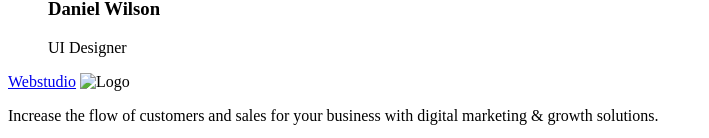
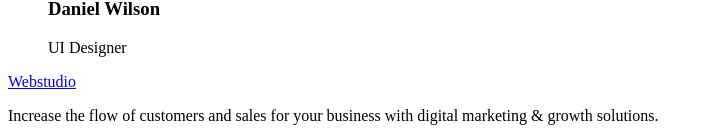
Before and after one commit to innainf/goit-markup-hw-03, a plain HTML site: page index.html in a window 1280 px wide. Shown: the part 2996-3134 px from the top of the page, without its empty margins (0-709 px from the left). Drawn offline with Linux system fonts and the light colour scheme.

Commit message:
Update index.html

```diff
--- a/index.html
+++ b/index.html
@@ -87,7 +87,6 @@
     </main>
     <footer>
         <a href="./index.html">Webstudio</a>
-        <img src="" alt="Logo">
         <p>Increase the flow of customers and sales for your business with digital marketing & growth solutions.</p>
     </footer>
 </body>
```
